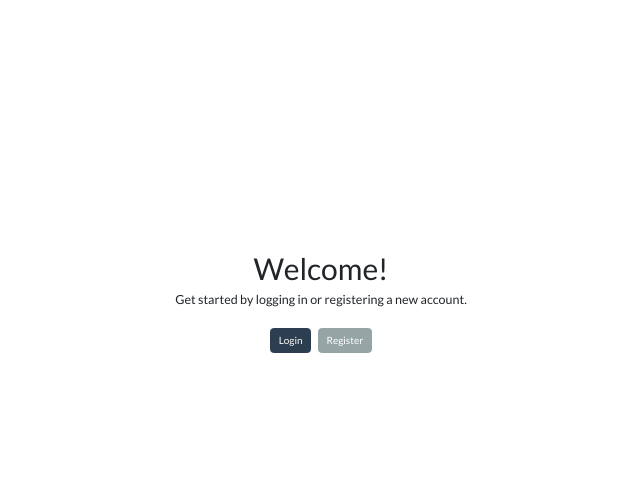
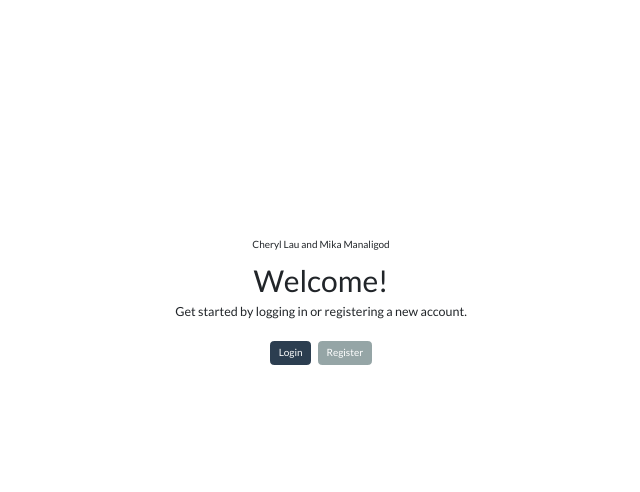
Before and after one commit to mika-em/php-a1, a PHP site: page / in a window 1280 px wide. Shown: the part 314-806 px from the top of the page, without its empty margins (319-959 px from the left). Run offline with PHP 8.4, Linux system fonts and the light colour scheme; data comes from the database, SQL or seed files in the repository.

Commit message:
add names on homepage

```diff
--- a/src/index.php
+++ b/src/index.php
@@ -7,6 +7,7 @@ ob_start();
 <div class="container vh-100">
   <div class="row h-100 justify-content-center align-items-center">
     <div class="col-md-6 text-center">
+      <p>Cheryl Lau and Mika Manaligod</p>
       <h1>Welcome!</h1>
       <p class="lead">Get started by logging in or registering a new account.</p>
       <div class="mt-4">
```
